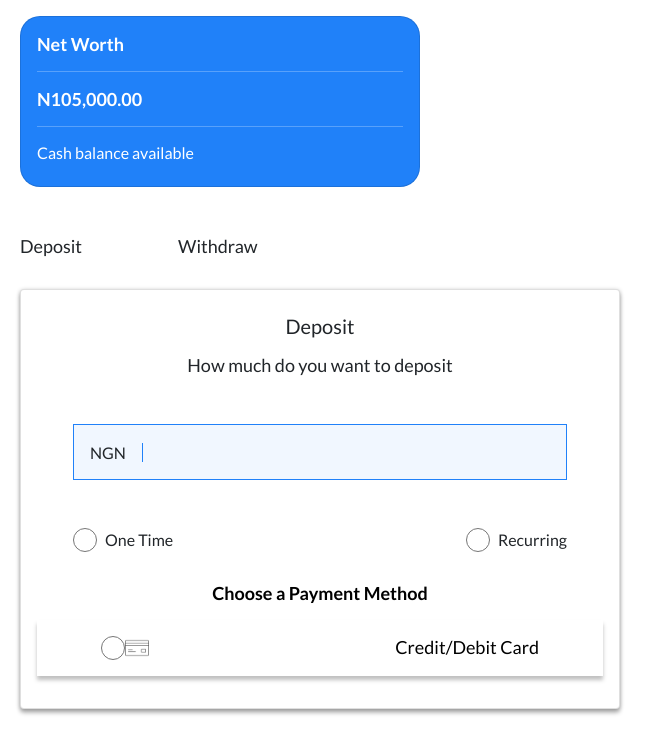
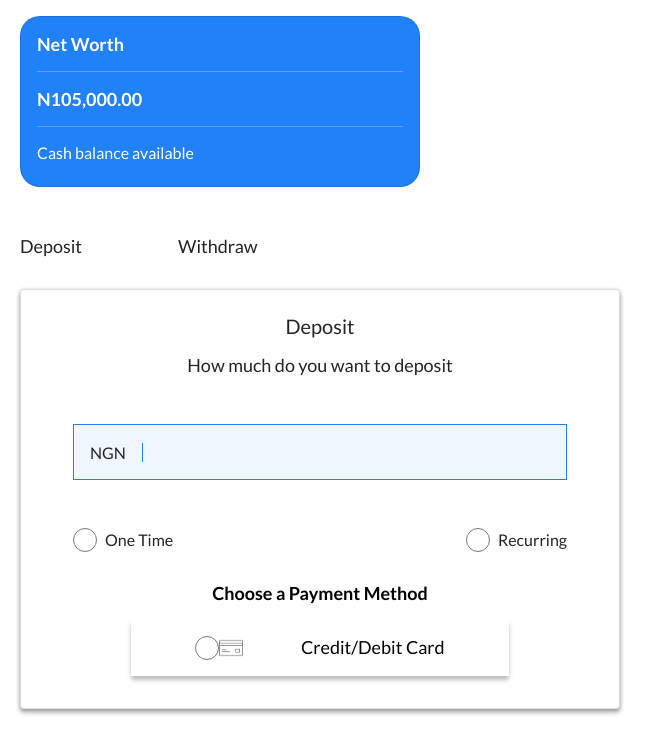
Before and after one commit to Dreezy305/HuntersWall, a Next.js app: page /wallet in a window 1280 px wide. Shown: the top 754 px of the page, without its empty margins (0-669 px from the left). Built offline with nearby package versions, Linux system fonts and the light colour scheme; no server answers.

Commit message:
payment methods and props

```diff
--- a/components/deposit.js
+++ b/components/deposit.js
@@ -80,7 +80,7 @@ function Deposit() {
           <div className="deposit_paymentMethod mt-4">
             <h6 className="">Choose a Payment Method</h6>
 
-            <div className="methodContainer my-3 col-lg-12 px-5 d-flex flex-row justify-content-between py-3">
+            <div className="methodContainer my-3 col-lg-8 m-auto px-5 d-flex flex-row justify-content-between py-3">
               <div className="d-flex justify-content-between px-3">
                 <input
                   type="radio"
```
